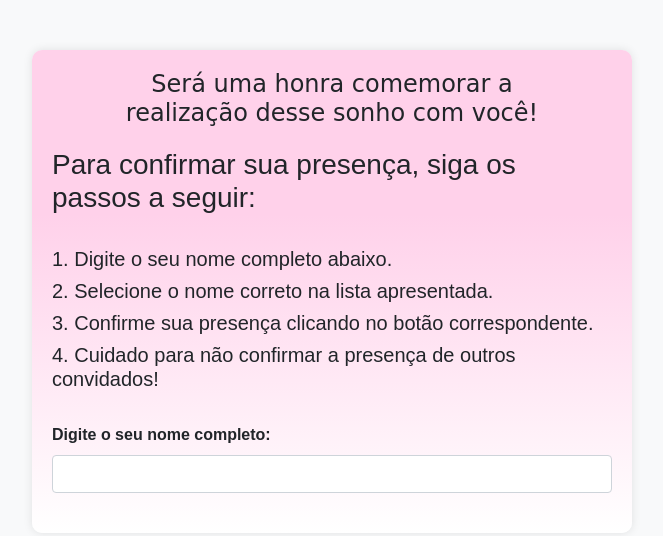
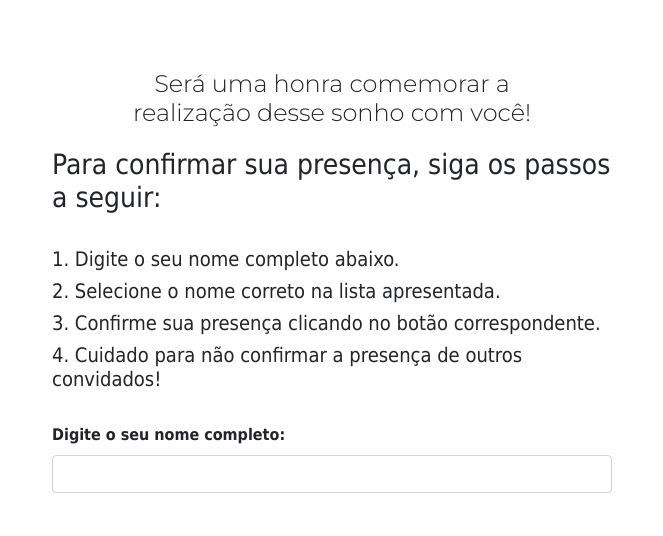
Before and after one commit to Gc04346/rsvp-casamento, a plain HTML site: page index.html in a window 1280 px wide. Shown: the whole page, without its empty margins (308-971 px from the left). Drawn offline with nearby package versions, Linux system fonts and the light colour scheme; a script that the page names is missing.

Commit message:
edita estilos

```diff
--- a/index.html
+++ b/index.html
@@ -7,19 +7,26 @@
     <link rel="icon" type="image/png"
           href="https://cdn0.iconfinder.com/data/icons/small-n-flat/24/678087-heart-512.png">
     <link href="https://maxcdn.bootstrapcdn.com/bootstrap/4.5.2/css/bootstrap.min.css" rel="stylesheet">
+    <link rel="preconnect" href="https://fonts.googleapis.com">
+<link rel="preconnect" href="https://fonts.gstatic.com" crossorigin>
+<link href="https://fonts.googleapis.com/css2?family=Montserrat:ital,wght@0,100..900;1,100..900&display=swap" rel="stylesheet">
     <style>
         body {
-            font-family: Arial, sans-serif;
-            background-color: #f8f9fa;
+            font-family: Tahoma,Geneva,sans-serif;
+            background-color: #ffffff;
         }
+
+.montserrat-light {
+  font-family: "Montserrat", sans-serif;
+  font-optical-sizing: auto;
+  font-weight: 300;
+  font-style: normal;
+}
 
         .container {
             max-width: 600px;
             margin: 50px auto;
             padding: 20px;
-            background: linear-gradient(0deg, #ffffff 0%, #ffd1ea 66%);
-            border-radius: 10px;
-            box-shadow: 0px 0px 10px rgba(0, 0, 0, 0.1);
         }
 
         h2 {
@@ -73,7 +80,7 @@
     flex-direction: column;
     align-items: center;
 ">
-        <h2 style="    font-family: cursive;
+        <h2 class="montserrat-light" style="
     text-align: center;
     padding-left: 50px;
     padding-right: 50px;">Será uma honra comemorar a realização desse sonho com você!</h2>
```
